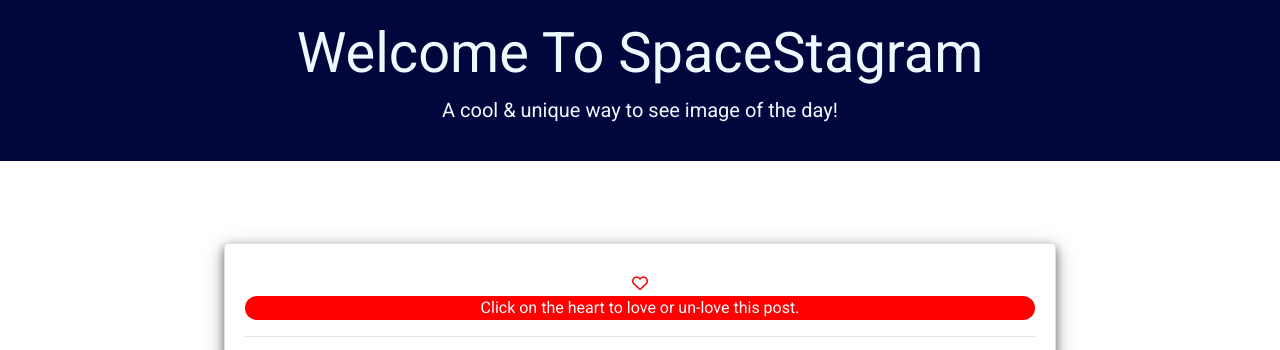
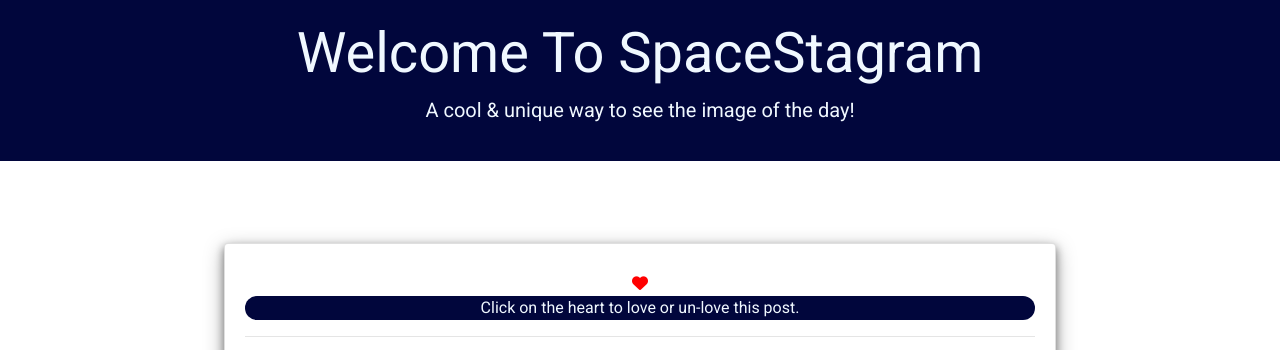
Before and after one commit to RoysterCodeDesign/JavaScript-API, a plain HTML site: page index.html in a window 1280 px wide. Both pictures are taken after a click on the icon 640 px from the left and 283 px from the top of the page. Shown: the top 350 px of the page. Drawn offline with nearby package versions, Linux system fonts and the light colour scheme; no server answers.

Commit message:
Add heart like unlike feature

```diff
--- a/index.html
+++ b/index.html
@@ -19,17 +19,17 @@
     <div class="jumbotron jumbotron-fluid">
         <div class="container">
             <h1 class="display-4">Welcome To SpaceStagram</h1>
-            <p class="lead">A cool & unique way to see image of the day!</p>
+            <p class="lead">A cool & unique way to see the image of the day!</p>
         </div>
     </div>
 
 
     <div class="card">
-        <div class="card-body">
+        <div class="card-body center-text">
             <h2 id="title"></h2>
             <h5 id="copyright"></h5>
             <h6 id="date"></h6>
-            <span id="heart"><i class="fa fa-heart-o" aria-hidden="true"></i> </span>
+            <span onclick="toggleLike()" id="heart"><i class="fa fa-heart-o" aria-hidden="true"></i> </span>
             <p class="heart-text">Click on the heart to love or un-love this post.</p>
             <hr>
             <section class="picture-explanation-container">
--- a/script.js
+++ b/script.js
@@ -21,3 +21,17 @@ const displayData = data => {
 }
 
 fetchNASAData()
+
+let liked = false;
+
+const toggleLike = () => {
+    let likeButton = document.getElementById('heart')
+    if (!liked) {
+        liked = true
+        likeButton.innerHTML = '<i class="fa fa-heart" aria-hidden="true"></i>'
+    }
+    else {
+        liked = false
+        likeButton.innerHTML = '<i class="fa fa-heart-o" aria-hidden="true"></i>'
+    }
+}
--- a/style.css
+++ b/style.css
@@ -44,7 +44,7 @@ body {
 
 p.heart-text {
   font-weight: 20px;
-  background-color: red;
+  background-color: rgb(1, 6, 60);
   color: aliceblue;
   border-radius: 50px;
 }
```
